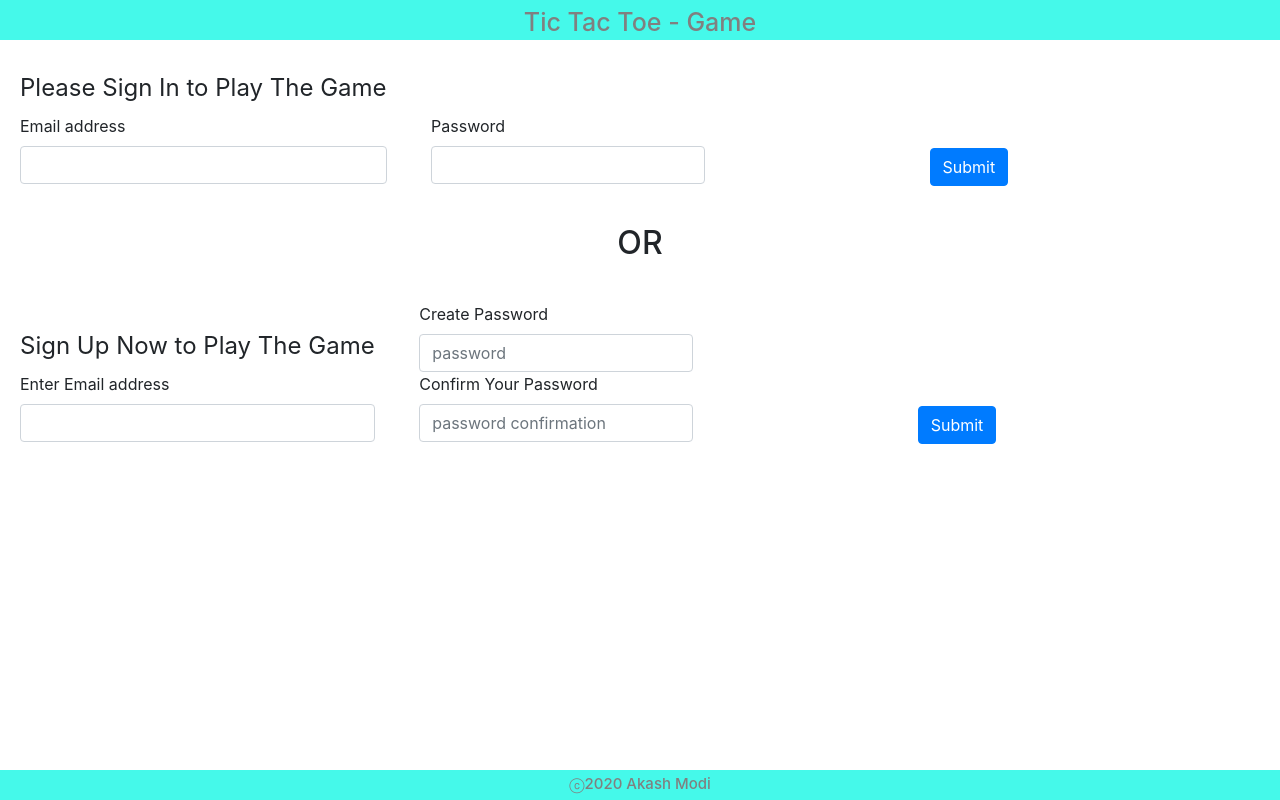
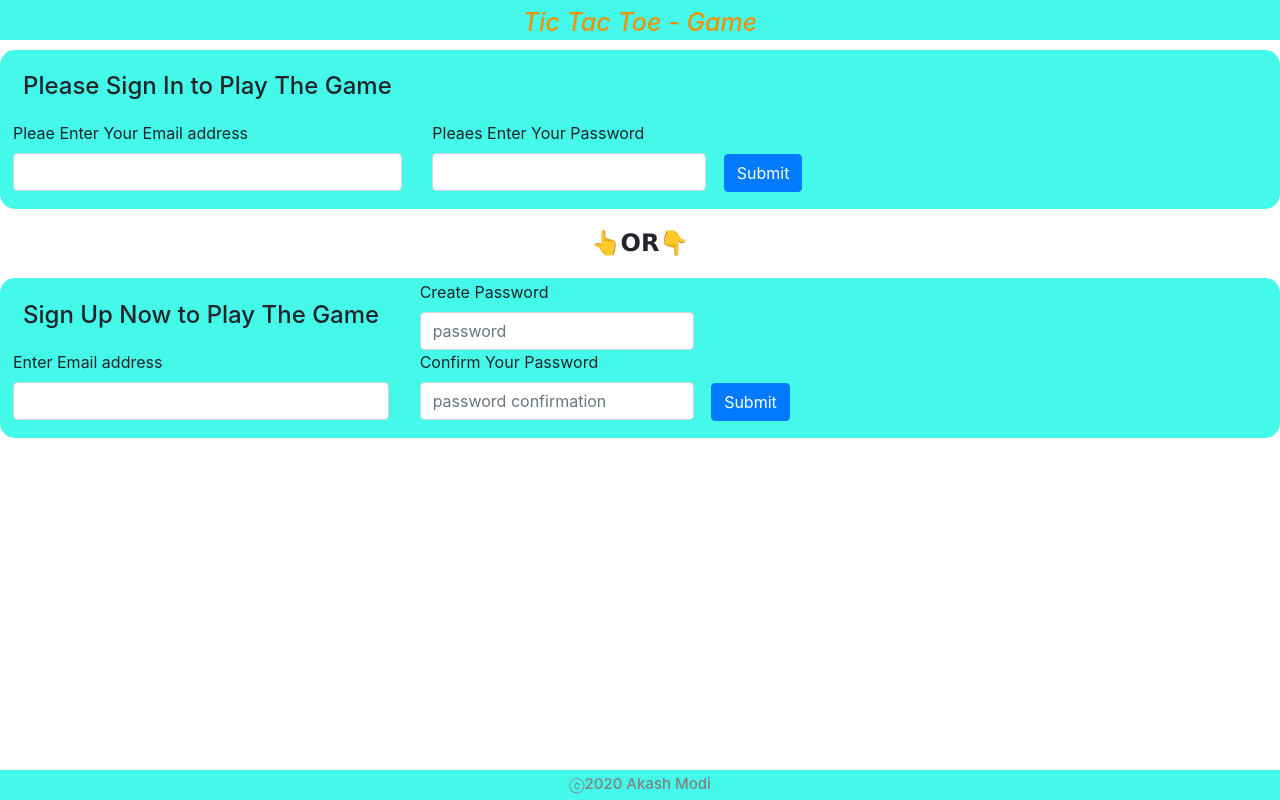
Before and after one commit to akymodi/tic-tac-toe-client, a website built with webpack: page index.html in a window 1280 px wide. Built offline with nearby package versions, Linux system fonts and the light colour scheme.

Commit message:
Make ui-ux changes
Made some changes to ui-ux and completed the front page desgin.

```diff
--- a/assets/scripts/gameBoard/events.js
+++ b/assets/scripts/gameBoard/events.js
@@ -45,7 +45,7 @@ const onClick = (event) => {
 
   if (!gameOver) {
     // write an if statementgt
-    console.log('this is the one im looking for ' + $(event.target).text())
+    // console.log('this is the one im looking for ' + $(event.target).text())
     if ($(event.target).text() === '') {
       const id = event.target.id
       console.log(id)
--- a/assets/styles/index.scss
+++ b/assets/styles/index.scss
@@ -10,8 +10,9 @@ header {
 
 h1 {
   text-align: center;
-  color: gray;
+  color: #ef9207;
   font-size: 25px;
+  font-style: italic;
   margin: 7px 10px;
 }
 
@@ -62,7 +63,7 @@ h3 {
   margin: 20px 10px;
 }
 
-h2 {
+h4 {
   text-align: center;
   margin: 20px 10px;
 }
@@ -102,30 +103,47 @@ height: 30px;
 .form-group {
   display: inline-block;
   position: center;
-  margin: 20px 20px;
+  padding: 2px 13px;
 }
 
-// #sign-in {
-//   position: absolute;
-//   margin: 50px 40%;
-// }
-//
-// #sign-up {
-//   position: absolute;
-//   margin: 10px 10%;
-// }
+#sign-in {
+  display: block;
+  margin: auto;
+  padding: auto;
+  background-color: #45f9ea;
+  border-radius: 15px;
+}
+
+#sign-up {
+  display: block;
+  margin: auto;
+  padding: auto;
+  background-color: #45f9ea;
+  border-radius: 15px;
+}
 
 #message {
   position: center;
-  margin: 50px 0px;
+  font-size: 15px;
+  margin: 50px 0px 0px 0px;
+  background-color: orange;
+  color: white;
 }
 
 button {
   text-align: center;
-  margin: 0px 0px 0px 200px;
+  margin: auto;
 }
 
 #play-again {
   text-align: right;
   margin: 0px 0px 0px 200px;
 }
+//
+// @media only screen and (min-width: 800px) {
+//   #sign-in,
+//   #sign-up,
+//   {
+//     width: 40%;
+//   }
+// }
--- a/index.html
+++ b/index.html
@@ -2,7 +2,7 @@
 <html>
 
 <head>
-  <title>Example</title>
+  <title>Tic-Tac-Toe by Akash</title>
   <meta name="viewport" content="width=device-width, initial-scale=1">
 
   <!-- Do not add `link` tags-->
@@ -24,30 +24,29 @@
   <!-- Message that display the success or failuer of the login/signup/change password -->
   <p id='message'></p>
 
-  <!-- Game message header shows the result -->
-  <!-- <p id="game-message"></p> -->
-
   <!-- sign in form -->
-  <form id='sign-in'>
+  <div id='sign-in'>
+  <form>
     <div class="form-group">
-    <legend>Please Sign In to Play The Game</legend>
-    <label for="exampleInputEmail1">Email address</label>
+      <h4>Please Sign In to Play The Game</h4>
+      <label for="exampleInputEmail1">Pleae Enter Your Email address</label>
       <input name='credentials[email]' type="email" class="form-control" id="exampleInputEmail1" aria-describedby="emailHelp">
     </div>
     <div class="form-group">
-    <label for="exampleInputPassword1">Password</label>
+      <label for="exampleInputPassword1">Pleaes Enter Your Password</label>
       <input name='credentials[password]' type="password" class="form-control" id="exampleInputPassword1">
     </div>
     <button type="submit" value='sign in!' class="btn btn-primary">Submit</button>
   </form>
+</div>
 
-<h2 id='or'>OR</h2>
-
+  <h4 id='or'>👆𝗢𝗥👇</h4>
 
   <!-- sign up form -->
-  <form id='sign-up'>
+  <div id='sign-up'>
+  <form>
     <div class="form-group">
-    <legend>Sign Up Now to Play The Game</legend>
+      <h4>Sign Up Now to Play The Game</h4>
       <label for="exampleInputEmail1">Enter Email address</label>
       <input name='credentials[email]' type="email" class="form-control" id="exampleInputEmail1" aria-describedby="emailHelp">
     </div>
@@ -59,35 +58,22 @@
     </div>
     <button type="submit" value='sign in!' class="btn btn-primary">Submit</button>
   </form>
-
-
-<!--
-  <br>
-  <br> -->
+</div>
 
   <!-- Game page that display the features of the game -->
   <div class="gameboard">
 
     <!-- Player titles -->
-    <h4 class="player-title-1">Player 👆: 𝗫   Player ✌️: O</h4>
+    <h4 class="player-title-1">Player 👆: 𝗫 Player ✌️: O</h4>
     <!-- <br>
     <h4 class="player-title-2">Player 2: 𝗢</h4> -->
 
     <!--Start Game button-->
     <fieldset>
       <button id='start-game'>
-        <legend>Start Game</legend>
-        <!-- <button type='button'> </button> -->
+        <h4>Start Game</h4>
+      </button>
     </fieldset>
-
-    <!-- Game reset button / playagain-->
-    <!-- <form id='play-again'>
-      <fieldset>
-        <legend>Play Again</legend>
-        <input type='submit' value='Play Again' />
-      </fieldset>
-    </form> -->
-
 
     <!-- Game message header tells whos turn it is -->
     <p id="game-message">X it's your turn</p>
@@ -117,7 +103,7 @@
     <!-- Game sign-out button-->
     <form id='sign-out'>
       <fieldset>
-        <legend>Sign Out Here!</legend>
+        <h4>Sign Out Here!</h4>
         <input type='submit' value='Sign Out!' />
       </fieldset>
     </form>
@@ -125,7 +111,7 @@
     <!-- Change password form-->
     <form id='pwd-change'>
       <fieldset>
-        <legend>Change your password</legend>
+        <h4>Change your password</h4>
         <input name='passwords[old]' type='password' placeholder="Old password" />
         <input name='passwords[new]' type='password' placeholder="New password" />
         <input type='submit' value='change password!' />
@@ -138,4 +124,5 @@
     <h5>ⓒ2020 Akash Modi</h5>
   </footer>
 </body>
+
 </html>
```
Lines whose indentation alone changed are shown as unchanged.
